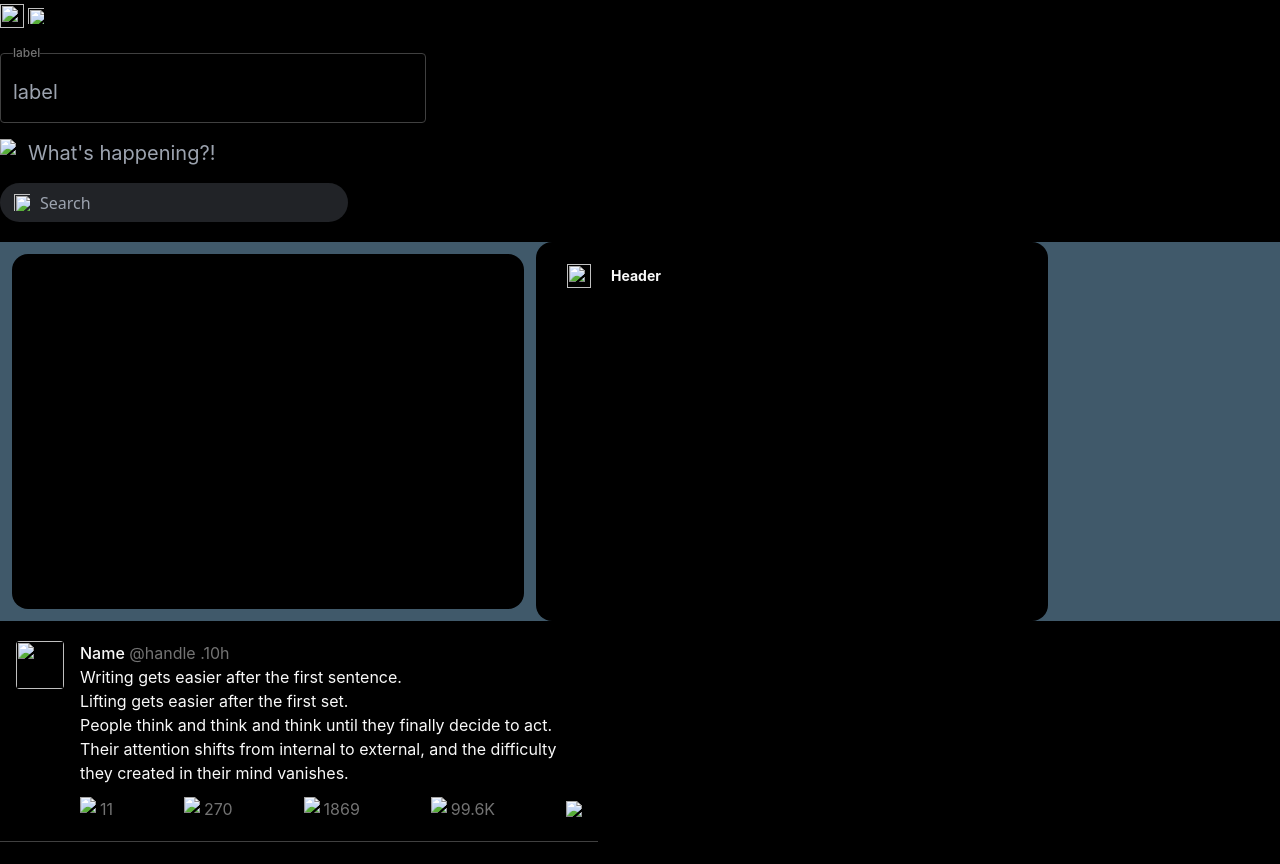
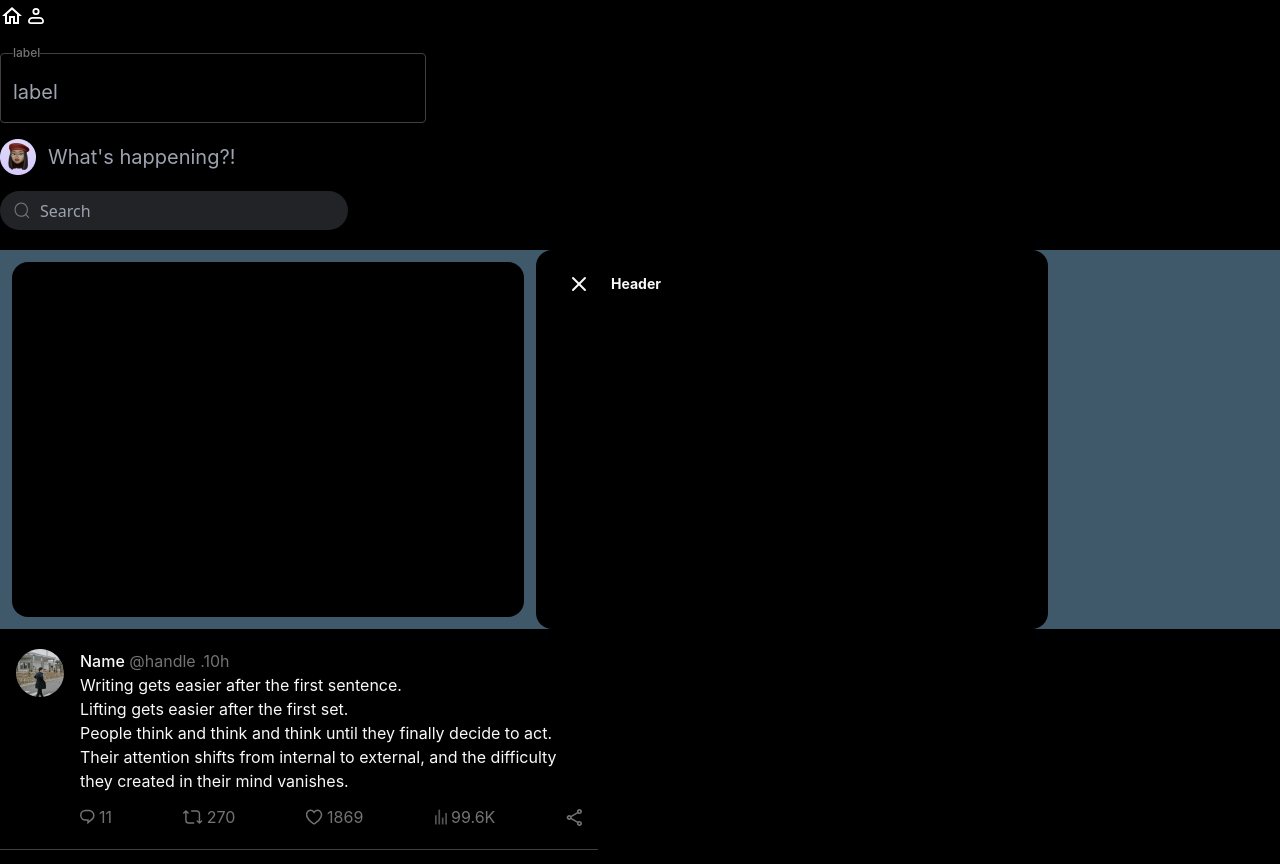
Before and after one commit to preet-yd/Tailwind, a website: page src/index.html in a window 1280 px wide. Shown: the part 576-1440 px from the top of the page. Drawn offline with nearby package versions, Linux system fonts and the light colour scheme; files that its build step writes are made by us from their sources; the site is published under a folder, as on GitHub Pages, so addresses that start at the root find nothing; files whose address does not match are found by name.

Commit message:
.. before everything

```diff
--- a/src/index.html
+++ b/src/index.html
@@ -9,7 +9,7 @@
 <body class="bg-black flex flex-col">
     <!-- button components -->
     <section>
-    <button class="mb-4 w-80 py-2 px-6 flex justify-center items-center gap-2 rounded-3xl bg-neutral-50 font-inter shadow-08160 backdrop-blur-lg text-center font-bold text-base " ><img src="/public/images/google.png"> Sign up with Google</button>
+    <button class="mb-4 w-80 py-2 px-6 flex justify-center items-center gap-2 rounded-3xl bg-neutral-50 font-inter shadow-08160 backdrop-blur-lg text-center font-bold text-base " ><img src="..../public/images/google.png"> Sign up with Google</button>
     </section>
 
     <section class="flex">
@@ -55,8 +55,8 @@
     </section>
 
     <section class="flex mt-4">
-        <button> <img src="/public/images/state-not-selected.svg" class="w-6 h-6 shrink-0 focus:fill-white"> </button>
-        <button> <img src="/public/images/group.svg" class="flex content-center items-center w-6 h-6 p-1 shrink-0 focus:fill-white"> </button>
+        <button> <img src="../public/images/state-not-selected.svg" class="w-6 h-6 shrink-0 focus:fill-white"> </button>
+        <button> <img src="../public/images/group.svg" class="flex content-center items-center w-6 h-6 p-1 shrink-0 focus:fill-white"> </button>
     </section>
 
     <!-- Input Components -->
@@ -69,12 +69,12 @@
     </section>
 
     <section class="mt-4 mb-4 flex">
-        <img class="mr-3" src="/public/images/user-avatar.png">
+        <img class="mr-3" src="../public/images/user-avatar.png">
         <input type="text" placeholder="What's happening?!" class="flex items-center self-center w-434px text-neutral-50 font-inter text-xl font-normal bg-transparent outline-none ">
     </section>
 
     <section class=" relative flex items-center focus-within:border-twitter-blue ">
-        <img src="/public/images/dark-theme-search-group.svg" class="flex absolute ml-3 p-search-svg-padding w-5 h-5 pointer-events-none stroke-twitter-blue">
+        <img src="../public/images/dark-theme-search-group.svg" class="flex absolute ml-3 p-search-svg-padding w-5 h-5 pointer-events-none stroke-twitter-blue">
         <input type="text" placeholder="Search" class=" pr-3 pl-10 shrink-0 w-348px h-39px p-search-padding gap-4.5 rounded-full bg-search-bar-fill outline-none border-none focus:border focus:border-twitter-blue focus:ring-1 focus:ring-twitter-blue">
     </section>
 
@@ -85,7 +85,7 @@
 
         <div class="inline-flex flex-col items-start p-card-component-1 gap-3 rounded-2xl bg-card-component">
             <header class="flex items-center w-482px gap-5 p-card-component-signup-1">
-                <img src="/public/images/signup-x.svg" class="w-6 h-6 shrink-0">
+                <img src="../public/images/signup-x.svg" class="w-6 h-6 shrink-0">
                 <p class="font-inter text-sm font-bold text-neutral-50 "> Header </p>
             </header>
             <div class="flex flex-col items-start h-143x p-card-component-signup-2 gap-3 self-stretch"></div>
@@ -97,7 +97,7 @@
 
     <section class="mb-5 pt-5 flex items-start w-598px p-tweet-component-frame gap-4 border-b border-neutral-700">
         <div class="flex flex-row">
-            <img src="/public/images/tweet-profile.png" class="w-12 h-12 shrink-0 rounded">
+            <img src="../public/images/tweet-profile.png" class="w-12 h-12 shrink-0 rounded">
             <div class=" flex flex-col ml-4 text-neutral-50 font-inter text-base">
                 <!-- top bar(name, user handle) -->
                 <div>
@@ -115,23 +115,23 @@
                 <!-- user action -->
                 <div class="flex content-between items-center py-3 self-stretch text-neutral-500">
                     <div class="flex gap-1 mr-auto">
-                        <img src="/public/images/comment.svg" class="">
+                        <img src="../public/images/comment.svg" class="">
                         <span>11</span>
                     </div>
                     <div class="flex gap-1 mr-auto">
-                        <img src="/public/images/group-26840.svg" class="">
+                        <img src="../public/images/group-26840.svg" class="">
                         <span>270</span>
                     </div>
                     <div class="flex gap-1 mr-auto">
-                        <img src="/public/images/heart.svg" class="">
+                        <img src="../public/images/heart.svg" class="">
                         <span>1869</span>
                     </div>
                     <div class="flex gap-1 mr-auto">
-                        <img src="/public/images/reach-sv.svg" class="">
+                        <img src="../public/images/reach-sv.svg" class="">
                         <span>99.6K</span>
                     </div>
                     <div class="flex gap-1 ">
-                        <img src="/public/images/vector.svg" class="">
+                        <img src="../public/images/vector.svg" class="">
                     </div>
                 </div>
             </div>
```
